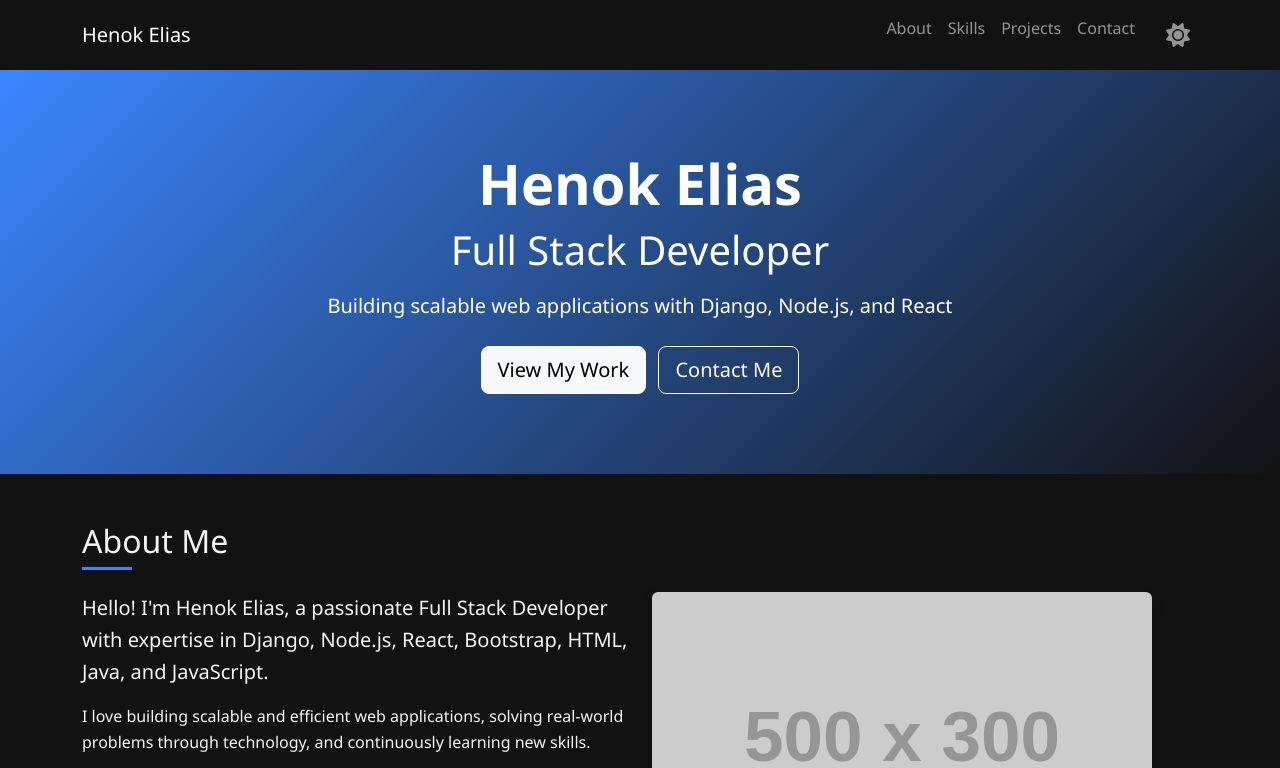
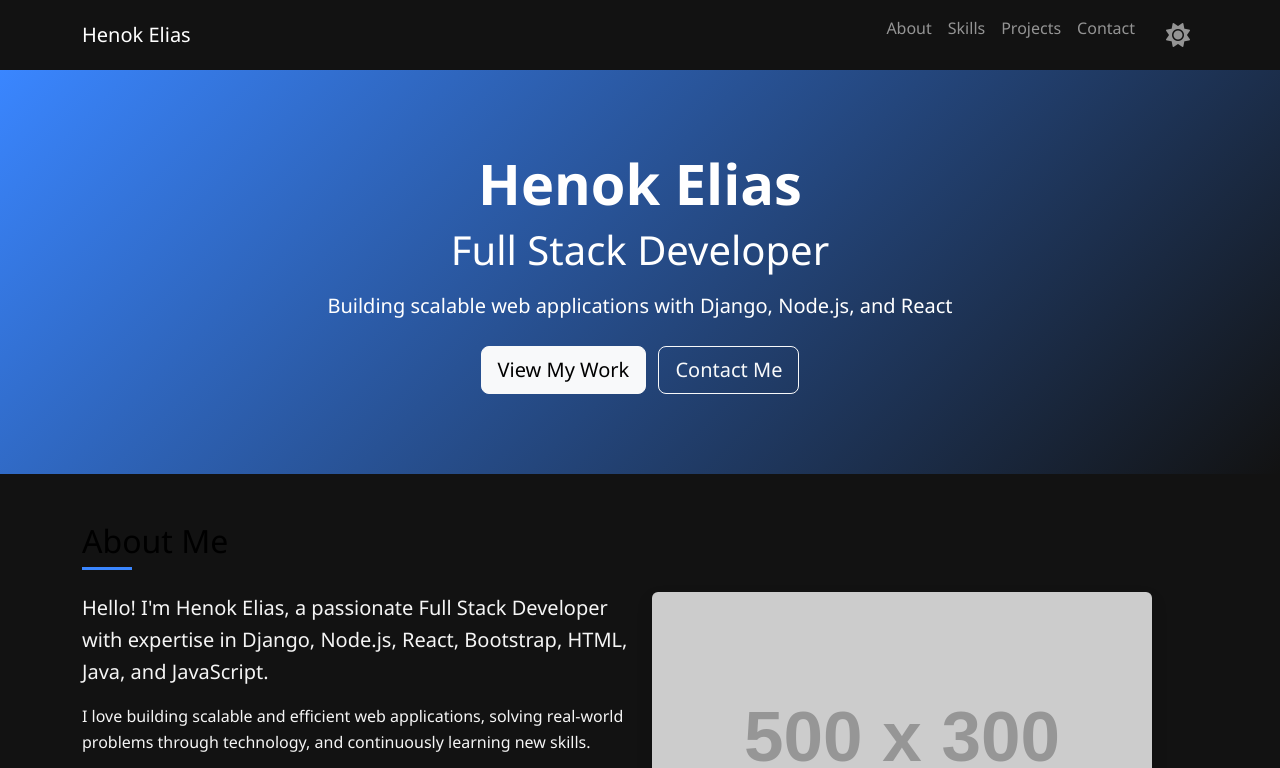
Before and after one commit to konk-floki/henok-elias, a plain HTML site: page index.html in a window 1280 px wide. Both pictures are taken after a click on the element 1181 px from the left and 35 px from the top of the page. Shown: the top 768 px of the page. Drawn offline with nearby package versions, Linux system fonts and the light colour scheme; placeholder pictures from the web are drawn by us.

Commit message:
Update index.html

```diff
--- a/index.html
+++ b/index.html
@@ -21,14 +21,14 @@
             --dark-color: #121212;
             --light-color: #1e1e1e;
             --bg-color: #121212;
-            --text-color: #f5f5f5;
+            --text-color: #000000;
             --card-bg: #1e1e1e;
         }
 
         body {
             font-family: 'Segoe UI', Tahoma, Geneva, Verdana, sans-serif;
             line-height: 1.6;
-            color: var(--text-color);
+            color: whitesmoke;
             background-color: var(--bg-color);
             transition: all 0.3s ease;
         }
```
